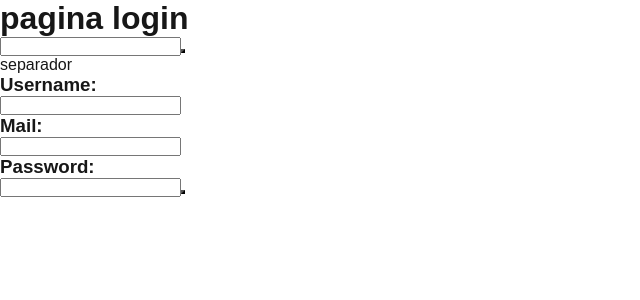
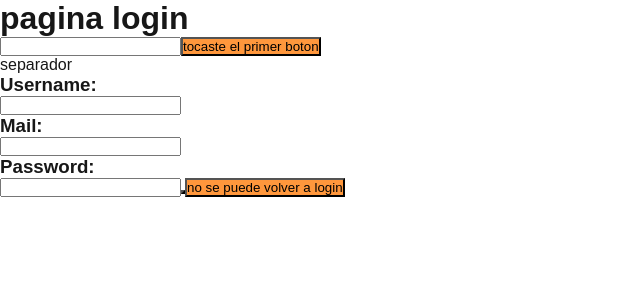
Before and after one commit to camilagiardini/primer-proyecto-nextjs-cami-y-emma, a Next.js app: page /login in a window 1280 px wide. Shown: the top 300 px of the page, without its empty margins (0-640 px from the left). Built offline with nearby package versions, Linux system fonts and the light colour scheme.

Commit message:
link y router
20/8

```diff
--- a/src/app/login/page.js
+++ b/src/app/login/page.js
@@ -4,6 +4,7 @@ import Button from "@/components/Button";
 import Input from "@/components/Input";
 import Title from "@/components/Title";
 import Form from "@/components/Form"
+import Link from "next/link";
 
 
 export default function LoginPage() {
@@ -21,15 +22,26 @@ export default function LoginPage() {
         console.log("CAMBIO3")
     }
 
+    function cambiarPagina() {
+        if (logued){
+            router.push("/contador")
+        } else {
+            router.push("/home")
+        }
+    }
     return(
         <>
             <h1>pagina login</h1>
             <Title></Title>
             <Input cambio={imprimirHola}></Input>
-            <Button texto="tocaste el primer boton"></Button>
+            <Button title="tocaste el primer boton"></Button>
 
             <p>separador</p>
-            <Form texto="tocaste el segundo boton" cambio1={cambio1} cambio2={cambio2} cambio3={cambio3}></Form>
+            <Form title="tocaste el segundo boton" cambio1={cambio1} cambio2={cambio2} cambio3={cambio3}></Form>
+
+            <Link href={"/home"} replace={true}>
+                <Button title="no se puede volver a login"></Button>
+            </Link>
         </>
     )
 }
```
Also changed, not shown: src/app/home/page.js (added, +12 -0 lines).
